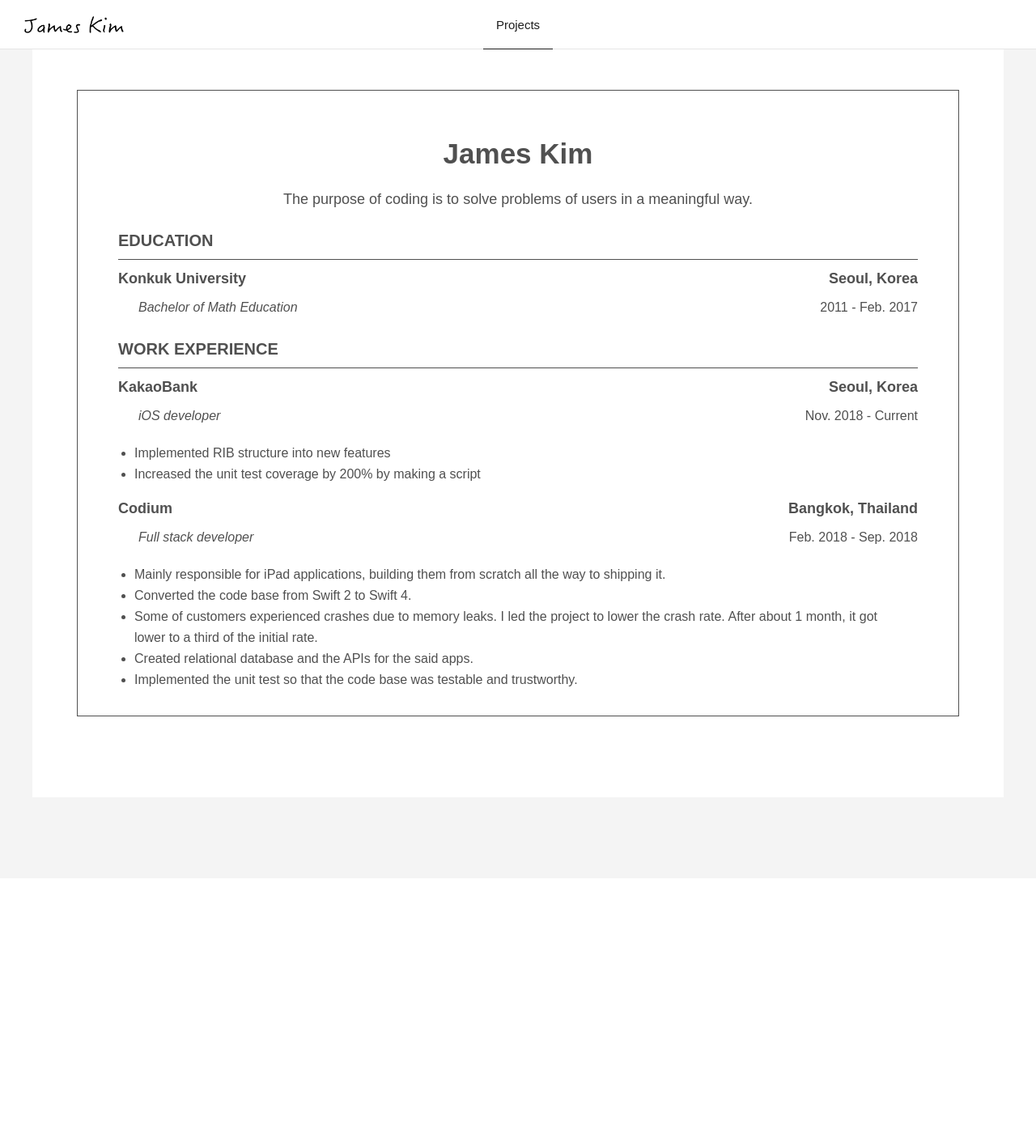
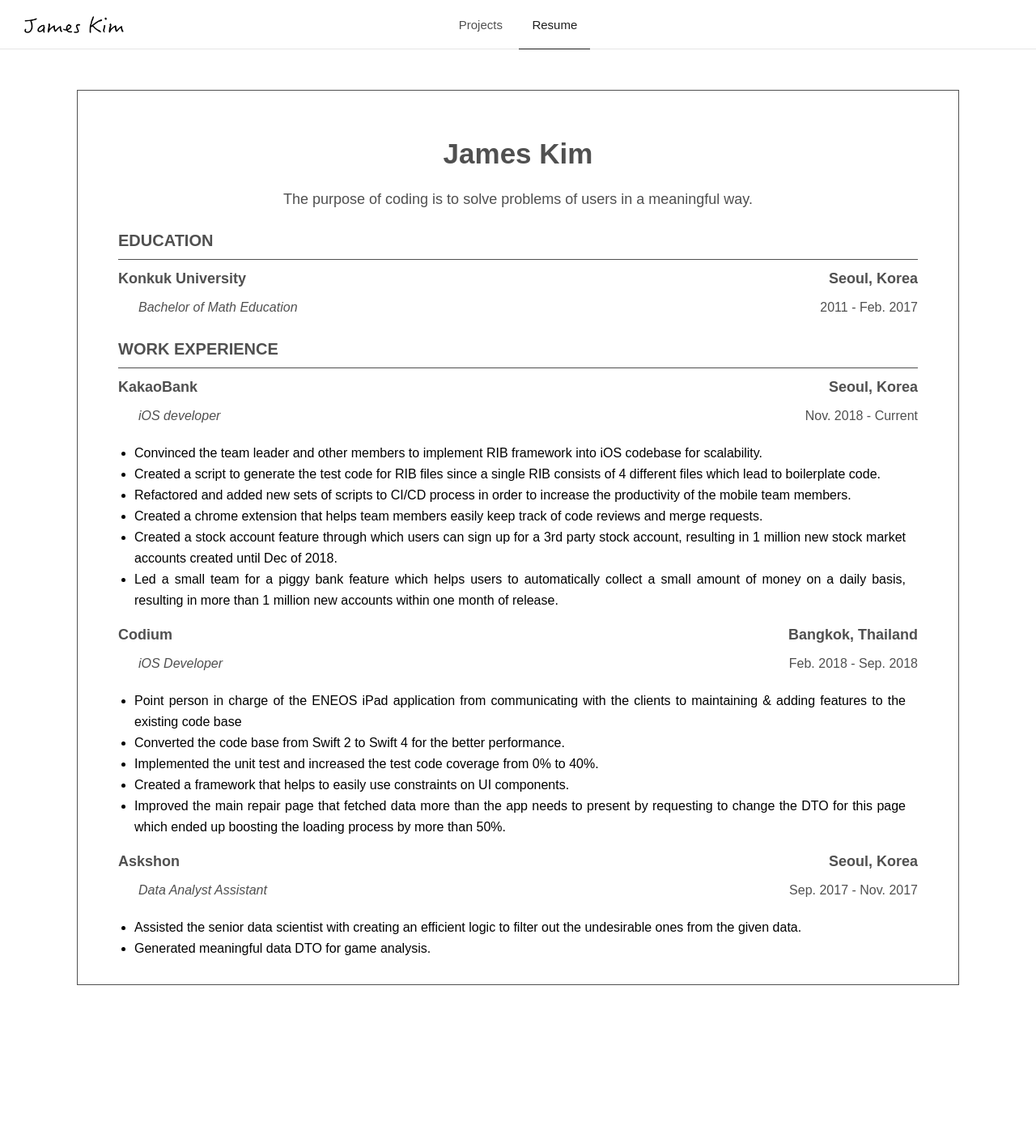
Before and after one commit to JamesJunsungKim/JamesJunsungKim.github.io, a Jekyll site: the page built from resume.html, in a window 1280 px wide. Shown: the whole page at 81% size. Built offline with Jekyll 4.4.1, drawn with Linux system fonts in a browser that asks for light colours; some web fonts are replaced; before the commit the page ends 1085 px from its top, so only the background shows below that.

Commit message:
update resume

```diff
--- a/_includes/header.html
+++ b/_includes/header.html
@@ -11,11 +11,14 @@
 
     <ul id="menu" class="nav">
         <li class="{% if page.url != '/resume/' %} active {% endif %}"><a href="{{ base_path }}/">Projects</a></li>
-        <!-- <li class="{% if page.url == '/resume/' %} active {% endif %}"><a href="{{ base_path }}/resume">Resume</a></li> -->
+        <li class="{% if page.url == '/resume/' %} active {% endif %}"><a href="{{ base_path }}/resume">Resume</a></li>
     </ul>
 </div>
 <!-- Script pointing to jekyll-search.js -->
 <script src="{{site.baseurl}}/dest/jekyll-search.js" type="text/javascript"></script>
+<script src="https://code.jquery.com/jquery-3.4.1.slim.min.js" integrity="sha384-J6qa4849blE2+poT4WnyKhv5vZF5SrPo0iEjwBvKU7imGFAV0wwj1yYfoRSJoZ+n" crossorigin="anonymous"></script>
+<script src="https://cdn.jsdelivr.net/npm/popper.js@1.16.0/dist/umd/popper.min.js" integrity="sha384-Q6E9RHvbIyZFJoft+2mJbHaEWldlvI9IOYy5n3zV9zzTtmI3UksdQRVvoxMfooAo" crossorigin="anonymous"></script>
+<script src="https://stackpath.bootstrapcdn.com/bootstrap/4.4.1/js/bootstrap.min.js" integrity="sha384-wfSDF2E50Y2D1uUdj0O3uMBJnjuUD4Ih7YwaYd1iqfktj0Uod8GCExl3Og8ifwB6" crossorigin="anonymous"></script>
 
 <script type="text/javascript">
     SimpleJekyllSearch({
--- a/assets/css/screen.css
+++ b/assets/css/screen.css
@@ -301,7 +301,7 @@
 
 #wrapper {
     padding-bottom: 100px;
-    background-color: #f4f4f4;
+    background-color: white;
     overflow-x: scroll; /* @@iolo for very long title/tags */
 }
 
@@ -1459,6 +1459,12 @@
     margin-right: 35px;
 }
 
+.resume-experience-description {
+    margin-left: 35px;
+    margin-top: 20px;
+    color:black;
+}
+
 .resume-category-element-row {
     position: relative;
 }
--- a/resume.html
+++ b/resume.html
@@ -25,6 +25,7 @@
     <div class="resume-experience">
         <div class="resume-category-title">WORK EXPERIENCE</div>
 
+        <div class="resume-work-conatiner">
             <div class="resume-category-element-row">
                 <div class="resume-category-element-title">KakaoBank</div>
                 <div class="resume-category-element-title-right">Seoul, Korea</div>
@@ -34,28 +35,51 @@
                 <div class="resume-category-element-rightdescription">Nov. 2018 - Current</div>
             </div>
 
-        <ul class="resume-experience">
-            <li>Implemented RIB structure into new features</li>
-            <li>Increased the unit test coverage by 200% by making a script</li>
+            <ul class="resume-experience-description">
+                <li>Convinced the team leader and other members to implement RIB framework into iOS codebase for scalability.</li>
+                <li>Created a script to generate the test code for RIB files since a single RIB consists of 4 different files which lead
+                    to boilerplate code.</li>
+                <li>Refactored and added new sets of scripts to CI/CD process in order to increase the productivity of the mobile team members.</li>
+                <li>Created a chrome extension that helps team members easily keep track of code reviews and merge requests.</li>
+                <li>Created a stock account feature through which users can sign up for a 3rd party stock account, resulting in 1
+                    million new stock market accounts created until Dec of 2018.</li>
+                <li>Led a small team for a piggy bank feature which helps users to automatically collect a small amount of money on a daily basis, resulting in more than 1 million new accounts within one month of release.</li>
             </ul>
+        </div>
 
+        <div class="resume-work-conatiner">
             <div class="resume-category-element-row">
                 <div class="resume-category-element-title">Codium</div>
                 <div class="resume-category-element-title-right">Bangkok, Thailand</div>
             </div>
             <div class="resume-category-element-row">
-            <div class="resume-category-element-description italic-font">Full stack developer</div>
+                <div class="resume-category-element-description italic-font">iOS Developer</div>
                 <div class="resume-category-element-rightdescription">Feb. 2018 - Sep. 2018</div>
             </div>
 
-        <ul class="resume-experience">
-            <li>Mainly responsible for iPad applications, building them from scratch all the way to shipping it.</li>
-            <li>Converted the code base from Swift 2 to Swift 4.</li>
-            <li>Some of customers experienced crashes due to memory leaks. I led the project to lower the crash rate. After about 1 month, it got lower to a third of the initial rate.</li>
-            <li>Created relational database and the APIs for the said apps.</li>
-            <li>Implemented the unit test so that the code base was testable and trustworthy.</li>
+            <ul class="resume-experience-description">
+                <li>Point person in charge of the ENEOS iPad application from communicating with the clients to maintaining & adding features to the existing code base</li>
+                <li>Converted the code base from Swift 2 to Swift 4 for the better performance.</li>
+                <li>Implemented the unit test and increased the test code coverage from 0% to 40%.</li>
+                <li>Created a framework that helps to easily use constraints on UI components.</li>
+                <li>Improved the main repair page that fetched data more than the app needs to present by requesting to change the DTO for this page which ended up boosting the loading process by more than 50%.</li>
             </ul>
-
         </div>
 
+        <div class="resume-work-conatiner">
+            <div class="resume-category-element-row">
+                <div class="resume-category-element-title">Askshon</div>
+                <div class="resume-category-element-title-right">Seoul, Korea</div>
             </div>
+            <div class="resume-category-element-row">
+                <div class="resume-category-element-description italic-font">Data Analyst Assistant</div>
+                <div class="resume-category-element-rightdescription">Sep. 2017 - Nov. 2017</div>
+            </div>
+
+            <ul class="resume-experience-description">
+                <li>Assisted the senior data scientist with creating an efficient logic to filter out the undesirable ones from the given data.</li>
+                <li>Generated meaningful data DTO for game analysis.</li>
+            </ul>
+        </div>
+    </div>
+</div>
```
Lines whose indentation alone changed are shown as unchanged.
